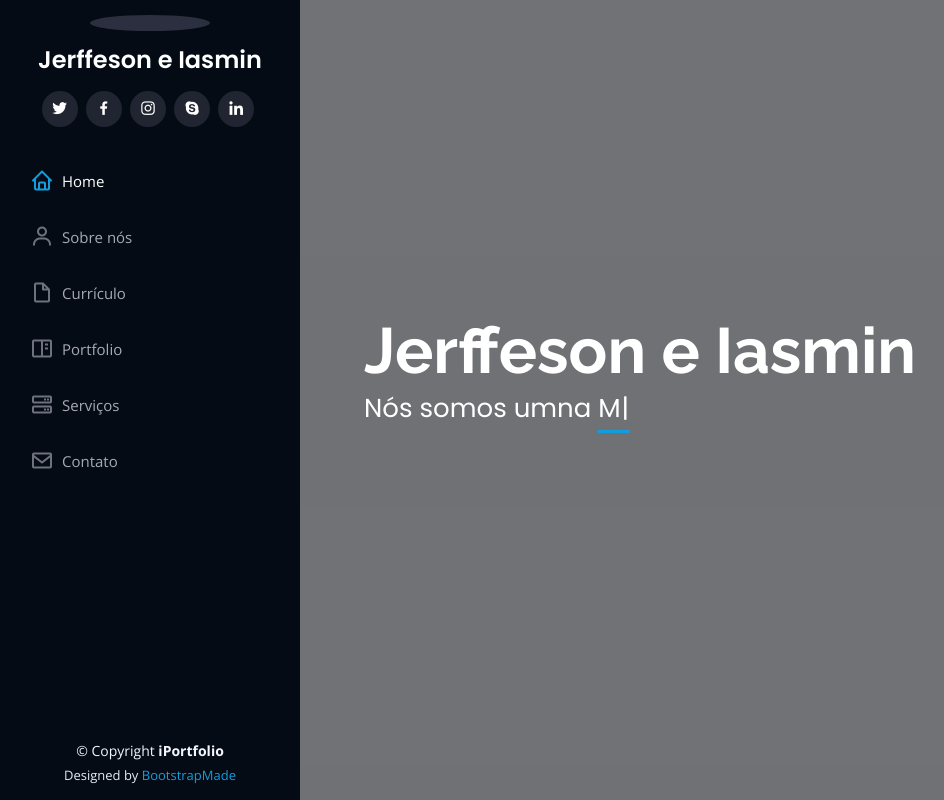
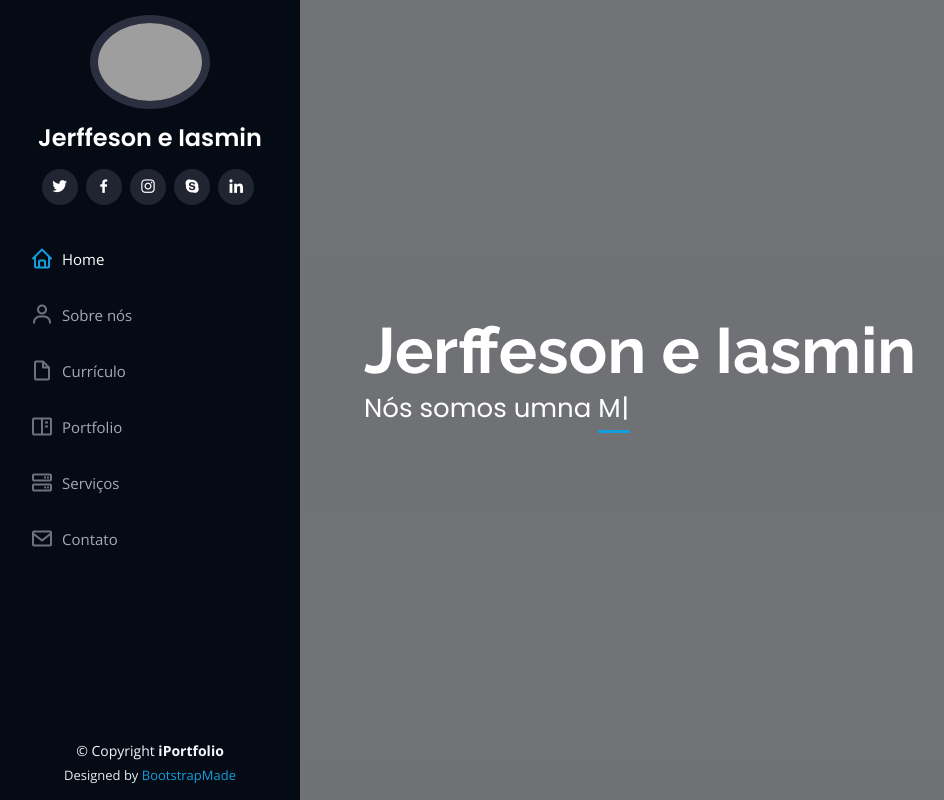
Before and after one commit to jerffesondeveloper/portif-lioo, a plain HTML site: page index.html in a window 1280 px wide. Shown: the top 800 px of the page, without its empty margins (0-944 px from the left). Drawn offline with nearby package versions, Linux system fonts and the light colour scheme; the site is published under a folder, as on GitHub Pages, so addresses that start at the root find nothing.

Commit message:
alteração de fotos

```diff
--- a/index.html
+++ b/index.html
@@ -46,7 +46,7 @@
     <div class="d-flex flex-column">
 
       <div class="profile">
-        <img src="/assets/img/profile-img.JPG" alt="" class="img-fluid rounded-circle">
+        <img src="assets/img/profile-img.JPG" alt="" class="img-fluid rounded-circle">
         <h1 class="text-light"><a href="index.html">Jerffeson e Iasmin</a></h1>
         <div class="social-links mt-3 text-center">
           <a href="#" class="twitter"><i class="bx bxl-twitter"></i></a>
@@ -91,7 +91,7 @@
 
         <div class="row">
           <div class="col-lg-4" data-aos="fade-right">
-            <img src="assets/img/profile-img.jpg" class="img-fluid" alt="">
+            <img src="assets/img/profile-img.JPG" class="img-fluid" alt="">
           </div>
           <div class="col-lg-8 pt-4 pt-lg-0 content" data-aos="fade-left">
             <h3>UI/UX Designer &amp; Web Developer.</h3>
```
